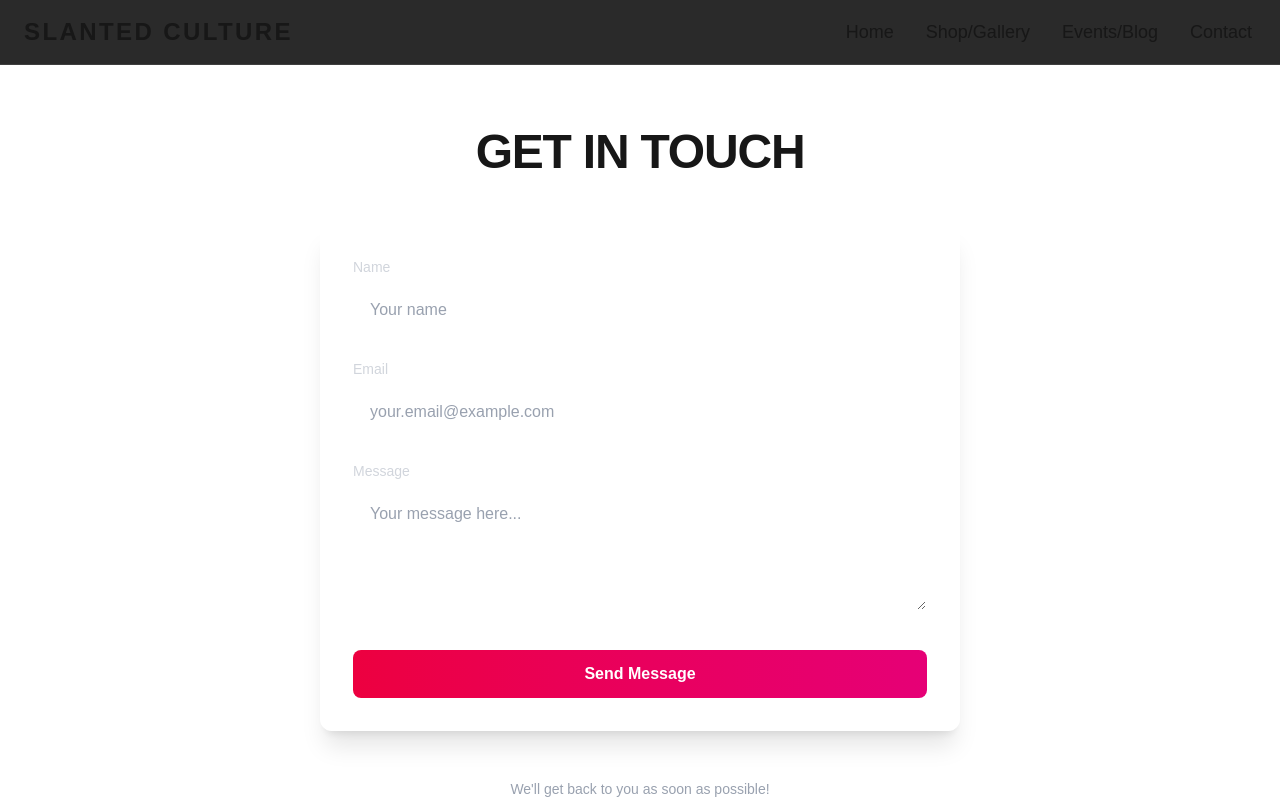
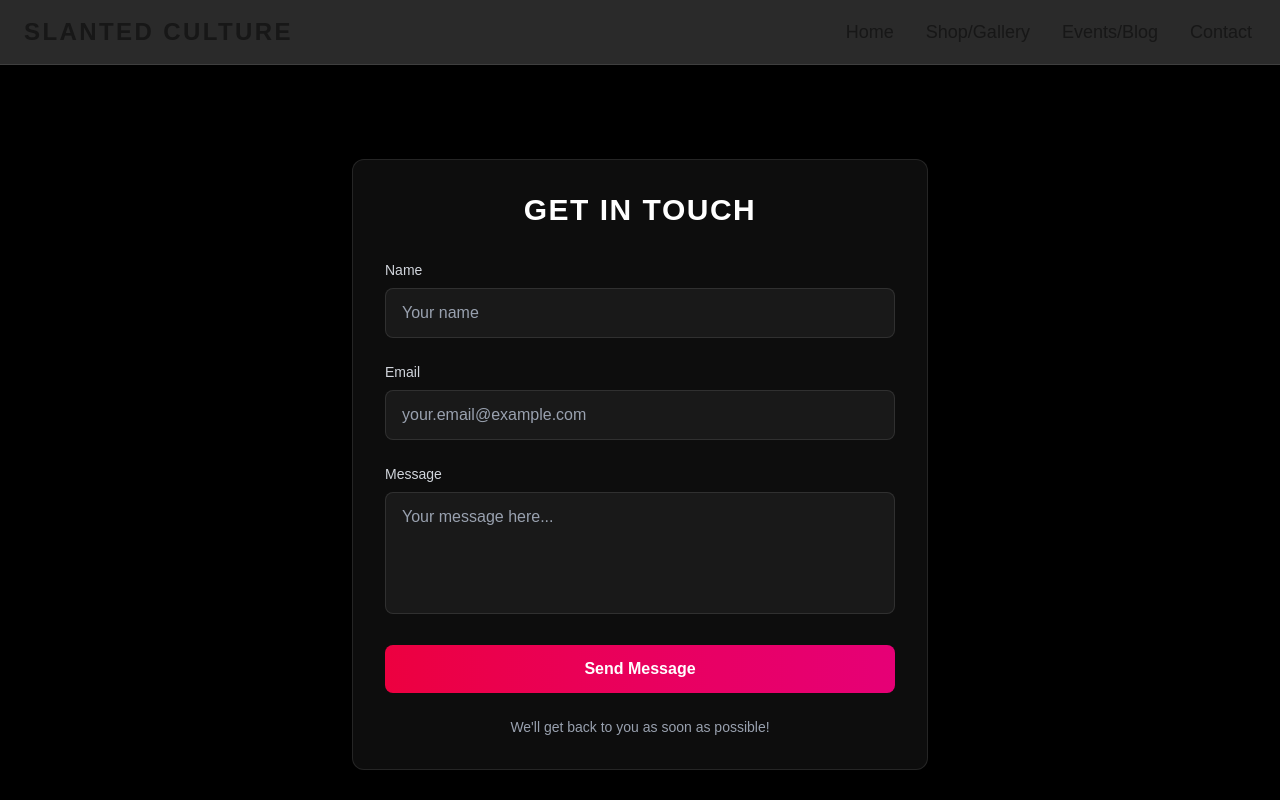
Before and after one commit to Pat-Calh/slanted.culture, a Next.js app: page /contact in a window 1280 px wide. Shown: the top 800 px of the page. Built offline with nearby package versions, Linux system fonts and the light colour scheme.

Commit message:
Restore Netlify contact form and remove Google Form embed

```diff
--- a/package.json
+++ b/package.json
@@ -19,7 +19,7 @@
   },
   "devDependencies": {
     "@eslint/eslintrc": "^3",
-    "@netlify/plugin-nextjs": "^5.11.0",
+    "@netlify/plugin-nextjs": "^5.11.6",
     "@tailwindcss/postcss": "^4",
     "@types/node": "^20",
     "@types/react": "^19.1.8",
--- a/src/app/contact/page.tsx
+++ b/src/app/contact/page.tsx
@@ -1,55 +1,61 @@
 export default function Contact() {
   return (
-    <section className="py-16 px-4 max-w-2xl mx-auto">
-      <h2 className="text-4xl md:text-5xl font-bold mb-12 text-center uppercase tracking-tight">
-        Get In Touch
-      </h2>
+    <div className="relative min-h-screen flex items-center justify-center p-4 bg-black">
+      {/* Background overlay */}
+      <div className="absolute inset-0 bg-black/60 z-0"></div>
 
       <form
         name="contact"
         method="POST"
         data-netlify="true"
-        data-netlify-honeypot="bot-field"
-        className="space-y-6 bg-white/5 backdrop-blur-sm p-8 rounded-xl border border-white/10 shadow-xl"
+        className="relative z-10 w-full max-w-xl p-8 rounded-xl backdrop-blur-sm bg-white/5 border border-white/10 shadow-xl"
       >
         <input type="hidden" name="form-name" value="contact" />
-        <p className="hidden">
-          <label>Don't fill this out if you're human: <input name="bot-field" /></label>
-        </p>
-        <div className="space-y-2">
-          <label className="block text-sm font-medium text-gray-300">Name</label>
+
+        <h2 className="text-3xl font-bold text-white mb-8 text-center uppercase tracking-wider">
+          Get In Touch
+        </h2>
+
+        <div className="space-y-6">
+          <div>
+            <label className="block text-gray-300 text-sm font-medium mb-2">
+              Name
+            </label>
             <input
               type="text"
               name="name"
               required
-            className="w-full px-4 py-3 bg-white/5 border border-white/10 rounded-lg focus:ring-2 focus:ring-rose-500 focus:border-transparent transition-all duration-200 text-white placeholder-gray-400"
+              className="w-full px-4 py-3 bg-white/5 border border-white/10 rounded-lg text-white placeholder-gray-400 focus:outline-none focus:ring-2 focus:ring-rose-500 focus:border-transparent transition-all duration-200"
               placeholder="Your name"
             />
           </div>
 
-        <div className="space-y-2">
-          <label className="block text-sm font-medium text-gray-300">Email</label>
+          <div>
+            <label className="block text-gray-300 text-sm font-medium mb-2">
+              Email
+            </label>
             <input
               type="email"
               name="email"
               required
-            className="w-full px-4 py-3 bg-white/5 border border-white/10 rounded-lg focus:ring-2 focus:ring-rose-500 focus:border-transparent transition-all duration-200 text-white placeholder-gray-400"
+              className="w-full px-4 py-3 bg-white/5 border border-white/10 rounded-lg text-white placeholder-gray-400 focus:outline-none focus:ring-2 focus:ring-rose-500 focus:border-transparent transition-all duration-200"
               placeholder="your.email@example.com"
             />
           </div>
 
-        <div className="space-y-2">
-          <label className="block text-sm font-medium text-gray-300">Message</label>
+          <div>
+            <label className="block text-gray-300 text-sm font-medium mb-2">
+              Message
+            </label>
             <textarea
               name="message"
+              required
               rows={4}
-            required
-            className="w-full px-4 py-3 bg-white/5 border border-white/10 rounded-lg focus:ring-2 focus:ring-rose-500 focus:border-transparent transition-all duration-200 text-white placeholder-gray-400"
+              className="w-full px-4 py-3 bg-white/5 border border-white/10 rounded-lg text-white placeholder-gray-400 focus:outline-none focus:ring-2 focus:ring-rose-500 focus:border-transparent transition-all duration-200 resize-none"
               placeholder="Your message here..."
             ></textarea>
           </div>
 
-        <div className="pt-2">
           <button
             type="submit"
             className="w-full py-3 px-6 bg-gradient-to-r from-rose-600 to-pink-600 text-white font-bold rounded-lg hover:from-rose-700 hover:to-pink-700 transition-all duration-200 transform hover:scale-[1.02] focus:outline-none focus:ring-2 focus:ring-rose-500 focus:ring-offset-2 focus:ring-offset-gray-900"
@@ -57,11 +63,11 @@ export default function Contact() {
             Send Message
           </button>
         </div>
+
+        <p className="mt-6 text-center text-gray-400 text-sm">
+          We'll get back to you as soon as possible!
+        </p>
       </form>
-
-      <div className="mt-12 text-center text-gray-400 text-sm">
-        <p>We'll get back to you as soon as possible!</p>
     </div>
-    </section>
   );
 }
```
Also changed, not shown: 1 other file (tests, documents, lock files or other folders). Lines whose indentation alone changed are shown as unchanged.
